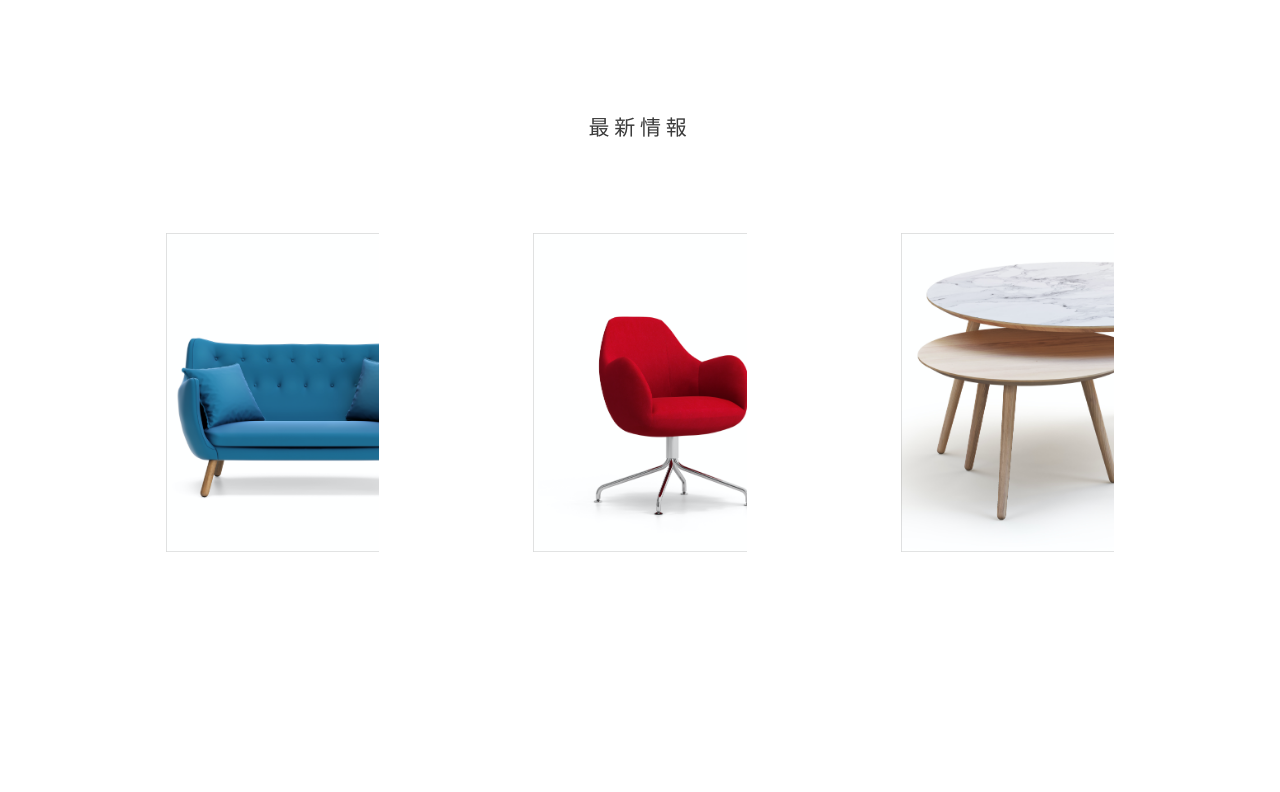
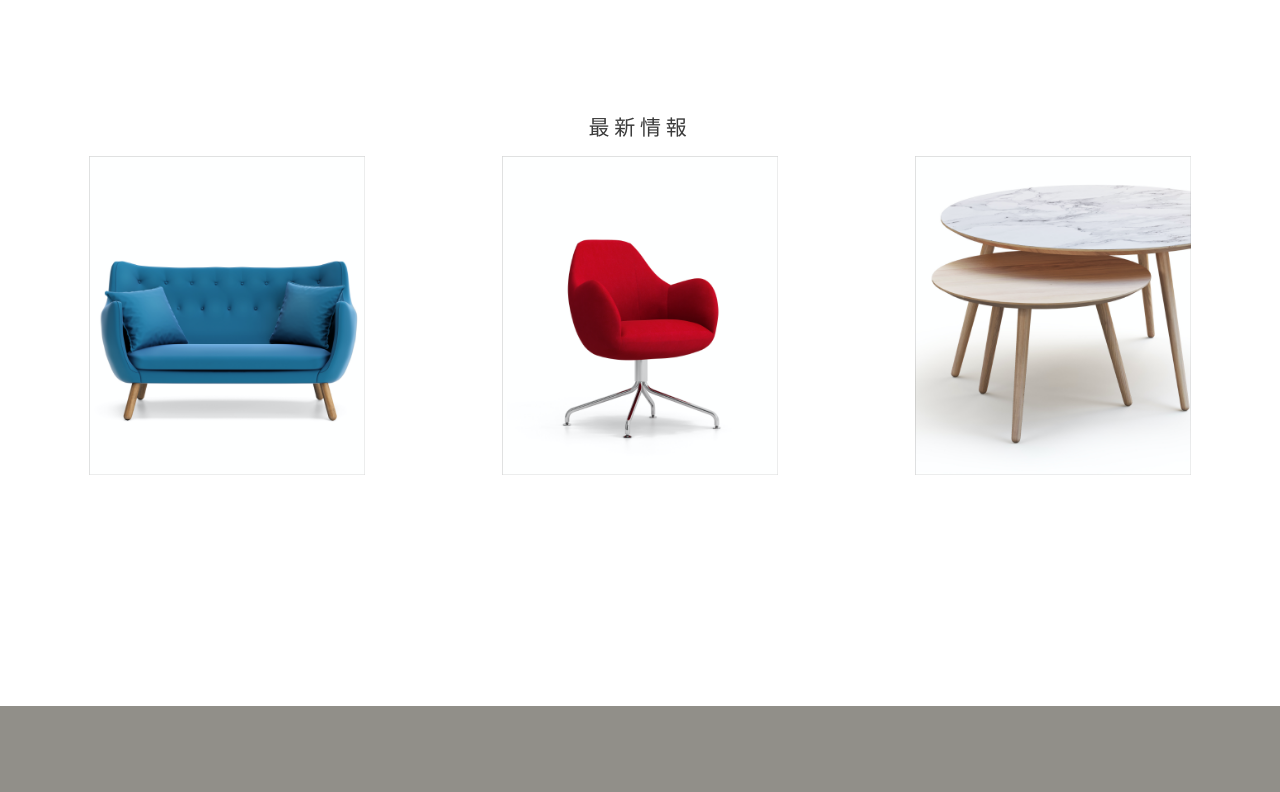
Before and after one commit to lsk4f5/furniture-site, a PHP site: page /news.html in a window 1280 px wide. Shown: the part 523-1315 px from the top of the page. Run offline with PHP 8.4, Linux system fonts and the light colour scheme.

Commit message:
marginの変更

```diff
--- a/stylesheet02.css
+++ b/stylesheet02.css
@@ -43,7 +43,6 @@
     width: 275.77px;
     height: 319.52px;
     position: relative;
-    margin: 7%;
   }
 
   .container img {
```
